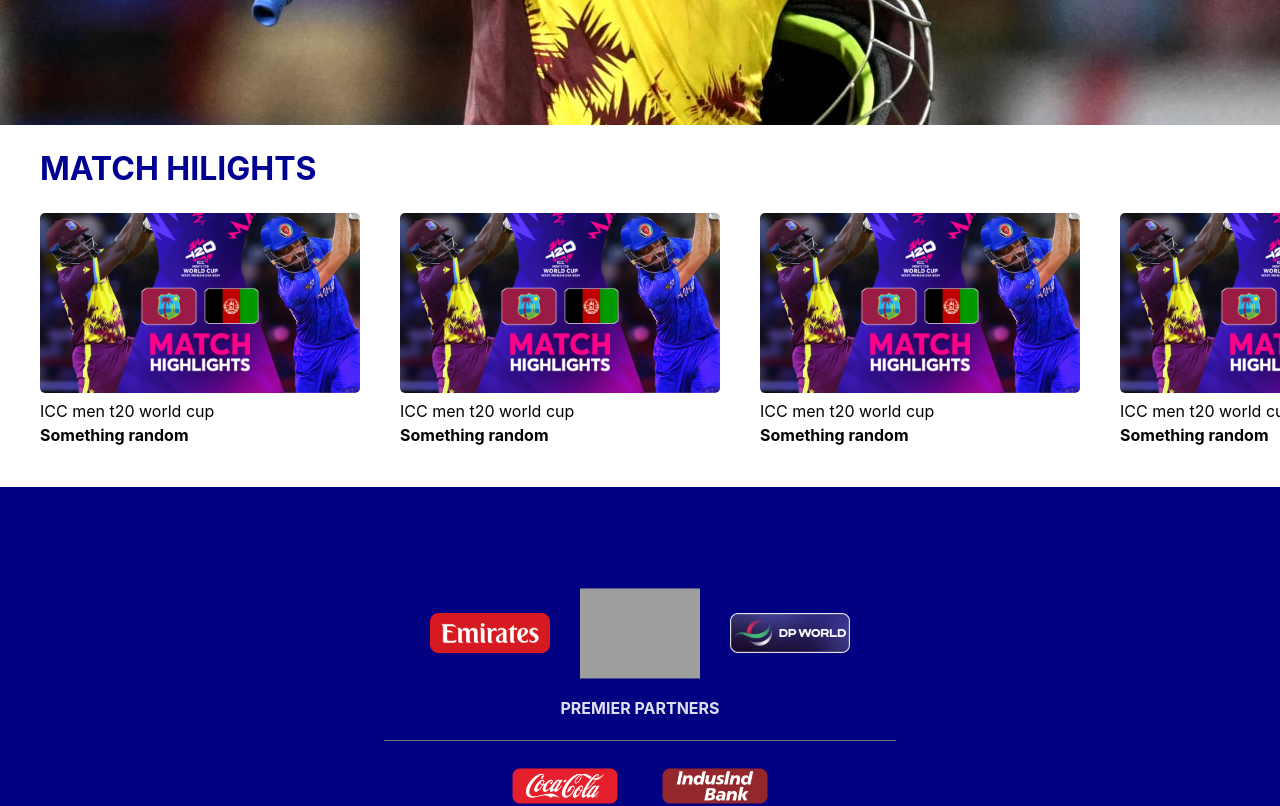
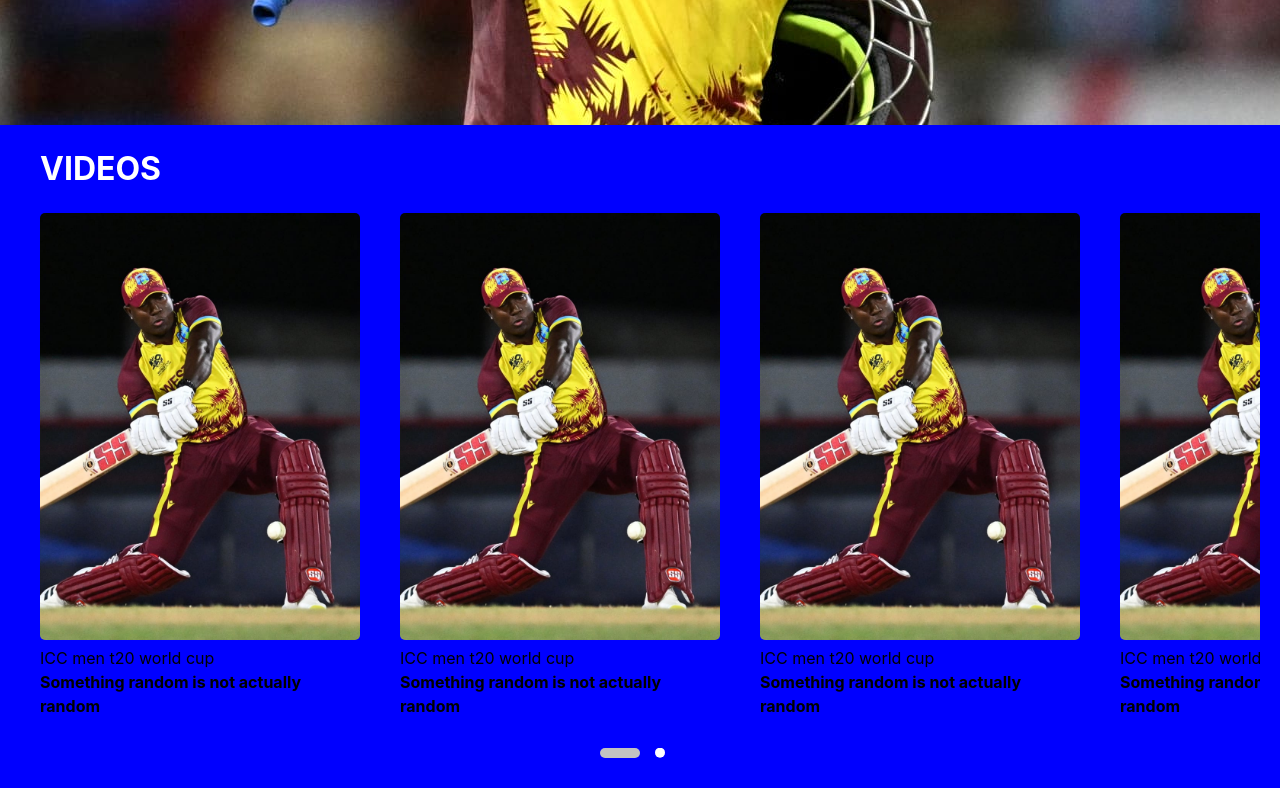
Before and after one commit to Aditya23444-H/ICC--MEN--T20-react-app, a React (Vite) app: page / in a window 1280 px wide. Shown: the part 740-1546 px from the top of the page. Built offline with nearby package versions, Linux system fonts and the light colour scheme; grey boxes are pictures that could not be loaded.

Commit message:
Added a videos section

```diff
--- a/src/App.css
+++ b/src/App.css
@@ -258,6 +258,58 @@
   border-radius: 5px;
 }
 
+.videos {
+  background-color: blue;
+  padding: 20px;
+}
+
+.video-cards {
+  display: flex;
+  overflow-x: scroll;
+}
+
+.videos h2 {
+  margin-left: 20px;
+  font-size: xx-large;
+  color: rgb(255, 255, 255);
+}
+
+.video {
+  color: #000;
+  margin: 20px;
+}
+
+.video img {
+  width: 320px;
+  height: auto;
+  border-radius: 5px;
+}
+
+.scroll-buttons {
+  display: flex;
+  justify-content: center;
+  padding: 10px 50px;
+}
+
+.scroll-buttons button {
+  padding: 0 20px;
+  border: none;
+}
+
+.active-scrolling {
+  height: 10px;
+  width: 30px;
+  border-radius: 5px;
+  background-color: #c2c2c2;
+}
+
+.non-active-scrolling {
+  height: 10px;
+  width: 10px;
+  clip-path: circle();
+  background-color: #fff;
+}
+
 .sidebar {
   width: 30%;
   padding: 20px;
@@ -268,7 +320,7 @@
   display: flex;
   flex-direction: column;
   align-items: center;
-  position: absolute;
+  position: fixed;
   overflow-y: hidden;
 }
 
@@ -298,7 +350,7 @@
   animation: 0.5s forwards linear 0s slide-in;
 }
 
-.nonscroll {
+.noscroll {
   overflow: hidden;
 }
 
@@ -347,6 +399,7 @@
   border: none;
   cursor: pointer;
 }
+
 .sidemenu ul {
   margin-top: 20px;
 }
@@ -355,7 +408,7 @@
   padding: 10px;
 }
 
-.sidemenu li a {
+.sidemenu li a:not(.active-sidebar) {
   color: #fff;
   font-weight: 700;
   text-decoration: none;
@@ -363,7 +416,7 @@
   position: relative;
 }
 
-.sidemenu ul li a::after {
+.sidemenu ul li a:not(.active-sidebar)::after {
   content: "";
   position: absolute;
   width: 100%;
@@ -377,6 +430,22 @@
   transition: transform 250ms ease-in;
 }
 
-.sidemenu ul li a:hover::after {
+.sidemenu ul li a:not(.active-sidebar):hover::after {
   transform: scaleX(1);
 }
+
+.active-sidebar {
+  width: 100%;
+  background-color: #fff;
+  color: blue;
+  height: 2px;
+  z-index: 2;
+  bottom: 0;
+  left: 0;
+  font-weight: 700;
+  text-decoration: none;
+  font-size: x-large;
+  position: relative;
+  padding: 10px;
+  box-shadow: 10px 5px 10px #020075;
+}
--- a/src/Components/Main.jsx
+++ b/src/Components/Main.jsx
@@ -1,10 +1,12 @@
 import Standings from "./Standings";
 import Hilights from "./Hilights";
+import Videos from "./Videos";
 
 function Main(){
     return(
     <>
     <Standings />
+    <Videos />
     <Hilights />
     </>
     );
--- a/src/Components/Sidebar.jsx
+++ b/src/Components/Sidebar.jsx
@@ -13,7 +13,7 @@
         <div className="horizontal-bar"></div>
         <div className="sidemenu">
             <ul>
-                <li><a href="#">HOME</a></li>
+                <li ><a className='active-sidebar' href="#">HOME</a></li>
                 <li><a href="#">MATCHES</a></li>
                 <li><a href="#">STANDINGS</a></li>
                 <li><a href="#">NEWS</a></li>
--- /dev/null
+++ b/src/Components/Video.jsx
@@ -0,0 +1,13 @@
+import React from 'react'
+
+export default function Video(props) {
+    return(
+        <>
+            <div className="video">
+                <img src={props.img} alt={props.title} />
+                <p>ICC men t20 world cup</p>
+                <h4>{props.title}</h4>
+            </div>
+        </>
+    );
+}
--- /dev/null
+++ b/src/Components/Videos.jsx
@@ -0,0 +1,24 @@
+import React from 'react'
+import Video from './Video'
+
+export default function Videos() {
+    return(
+        <>
+            <div className="videos">
+                <h2>VIDEOS</h2>
+                <div className="video-cards">
+                <Video title="Something random is not actually random" img='../video.jpeg'/>
+                <Video title="Something random is not actually random" img='../video.jpeg'/>
+                <Video title="Something random is not actually random" img='../video.jpeg'/>
+                <Video title="Something random is not actually random" img='../video.jpeg'/>
+                <Video title="Something random is not actually random" img='../video.jpeg'/>
+                <Video title="Something random is not actually random" img='../video.jpeg'/>
+                </div>
+                <div className="scroll-buttons">
+                    <button className="active-scrolling"></button>
+                    <button className="non-active-scrolling"></button>
+                </div>
+            </div>
+        </>
+    );
+}
```
Also changed, not shown: video.jpeg (added), 1 other file (tests, documents, lock files or other folders).
